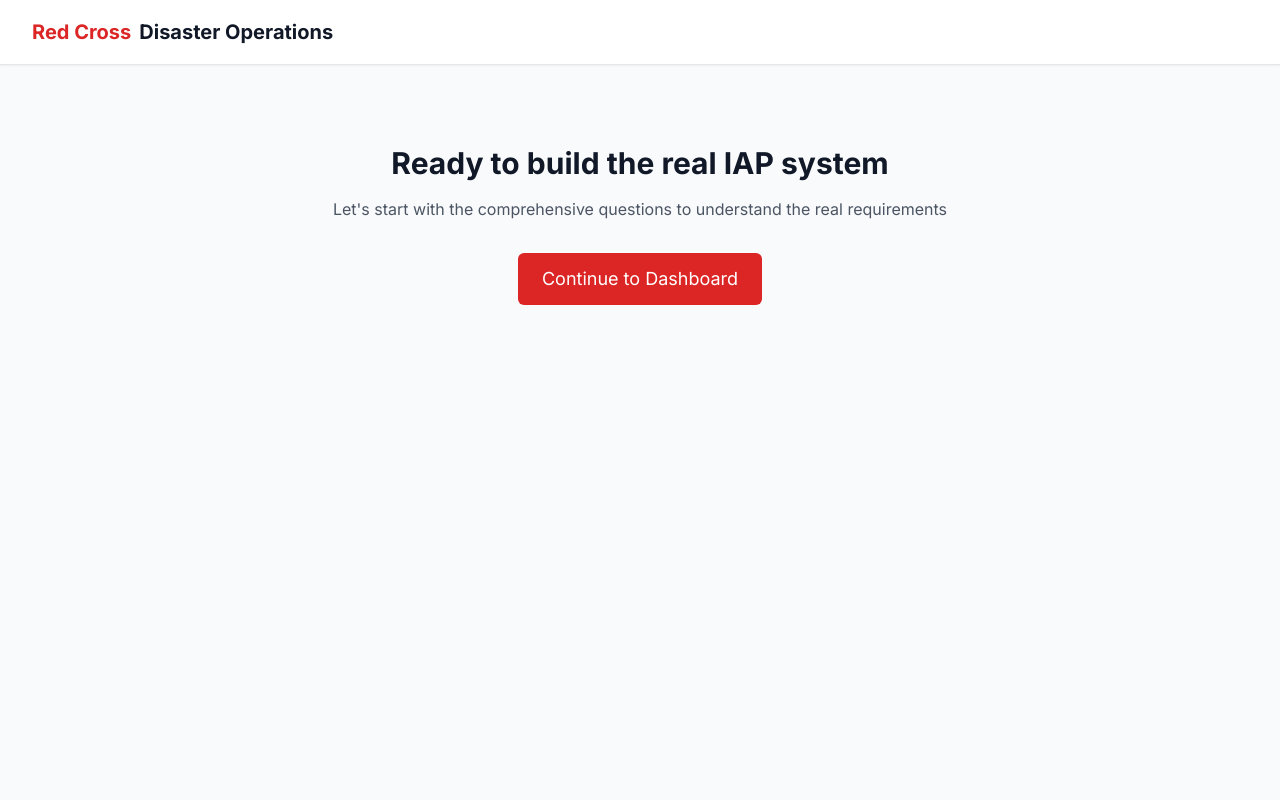
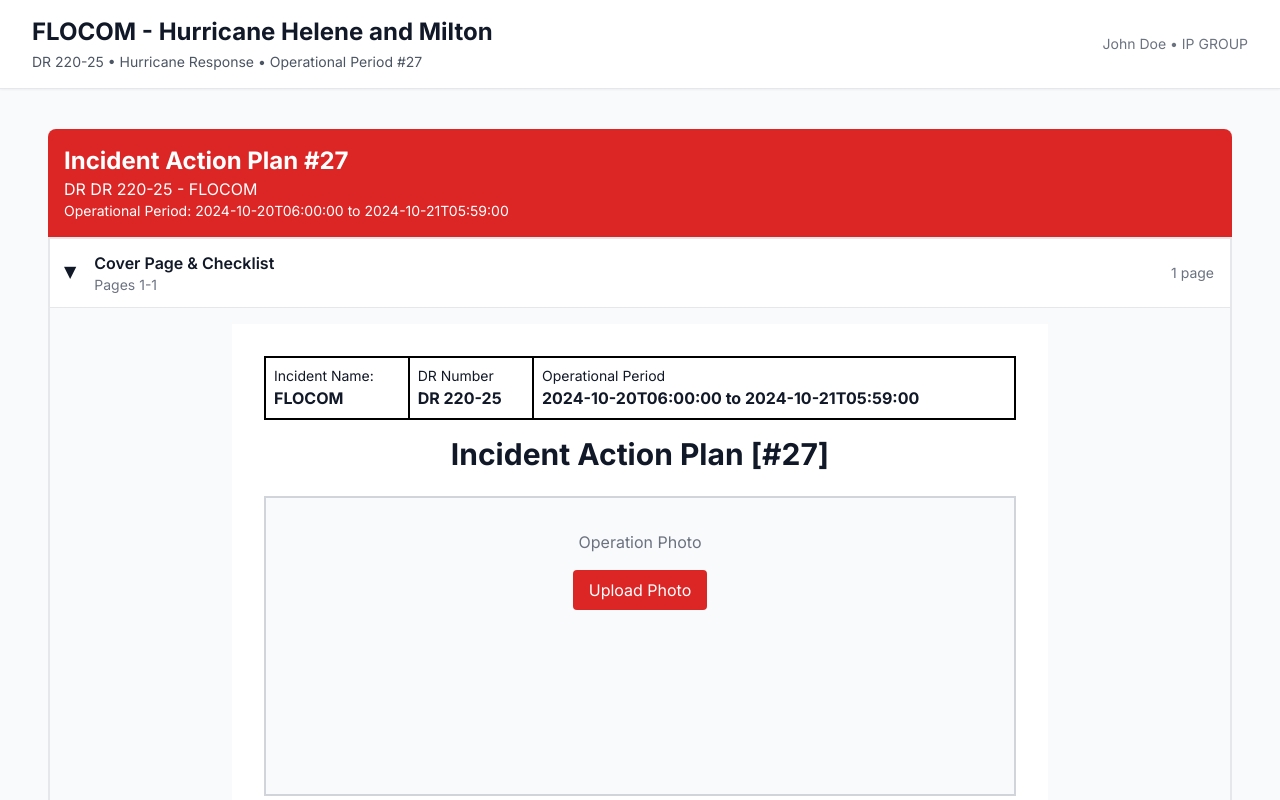
Before and after one commit to franzenjb/disaster-ops-v3-openai, a Next.js app: page /disaster-ops-v3/ in a window 1280 px wide. Shown: the top 800 px of the page. Built offline with nearby package versions, Linux system fonts and the light colour scheme.

Commit message:
Remove interim page - go directly to IAP document
- Skip the 'Ready to build' interim screen
- Go directly to OperationDashboard on page load
- IAP document is now the immediate view

```diff
--- a/src/app/page.tsx
+++ b/src/app/page.tsx
@@ -1,65 +1,11 @@
 'use client';
 
-import { useEffect, useState } from 'react';
-import { SetupWizard } from '@/components/SetupWizard/SetupWizard';
 import { OperationDashboard } from '@/components/OperationDashboard';
 import type { Operation } from '@/types';
 
 export default function Home() {
-  const [currentOperation, setCurrentOperation] = useState<Operation | null>(null);
-  const [isLoading, setIsLoading] = useState(true);
-
-  useEffect(() => {
-    // Simple initialization without complex dependencies
-    setIsLoading(false);
-  }, []);
-
-  if (isLoading) {
-    return (
-      <div className="min-h-screen flex items-center justify-center bg-gray-50">
-        <div className="text-center">
-          <div className="inline-block animate-spin rounded-full h-12 w-12 border-4 border-red-600 border-t-transparent"></div>
-          <p className="mt-4 text-gray-600">Loading Disaster Operations Platform...</p>
-        </div>
-      </div>
-    );
-  }
-
-  return (
-    <div className="min-h-screen bg-gray-50">
-      {/* Header */}
-      <header className="bg-white shadow-sm border-b border-gray-200">
-        <div className="max-w-7xl mx-auto px-4 sm:px-6 lg:px-8">
-          <div className="flex justify-between items-center h-16">
-            <div className="flex items-center">
-              <h1 className="text-xl font-bold">
-                <span className="text-red-600">Red Cross</span>
-                <span className="text-gray-900 ml-2">Disaster Operations</span>
-              </h1>
-              {currentOperation && (
-                <div className="ml-6 px-3 py-1 bg-red-50 text-red-700 rounded-full text-sm font-medium">
-                  {currentOperation.operationNumber} - {currentOperation.operationName}
-                </div>
-              )}
-            </div>
-          </div>
-        </div>
-      </header>
-
-      {/* Main Content */}
-      <main className="max-w-7xl mx-auto px-4 sm:px-6 lg:px-8 py-8">
-        {!currentOperation ? (
-          <div className="text-center py-12">
-            <h2 className="text-3xl font-bold text-gray-900 mb-4">
-              Ready to build the real IAP system
-            </h2>
-            <p className="text-gray-600 mb-8">
-              Let's start with the comprehensive questions to understand the real requirements
-            </p>
-            <button
-              onClick={() => {
-                // Mock operation for now
-                const mockOp: Operation = {
+  // Create mock operation immediately
+  const mockOperation: Operation = {
     id: 'demo-op',
     operationNumber: 'DEMO-001',
     operationName: 'Demo Operation',
@@ -71,17 +17,7 @@ export default function Home() {
     geography: { regions: [], states: [], counties: [], chapters: [] },
     metadata: { serviceLinesActivated: [] }
   };
-                setCurrentOperation(mockOp);
-              }}
-              className="bg-red-600 text-white px-6 py-3 rounded-md text-lg hover:bg-red-700 transition-colors"
-            >
-              Continue to Dashboard
-            </button>
-          </div>
-        ) : (
-          <OperationDashboard operation={currentOperation} />
-        )}
-      </main>
-    </div>
-  );
+
+  // Go directly to OperationDashboard which shows the IAP document
+  return <OperationDashboard operation={mockOperation} />;
 }
```
Lines whose indentation alone changed are shown as unchanged.
